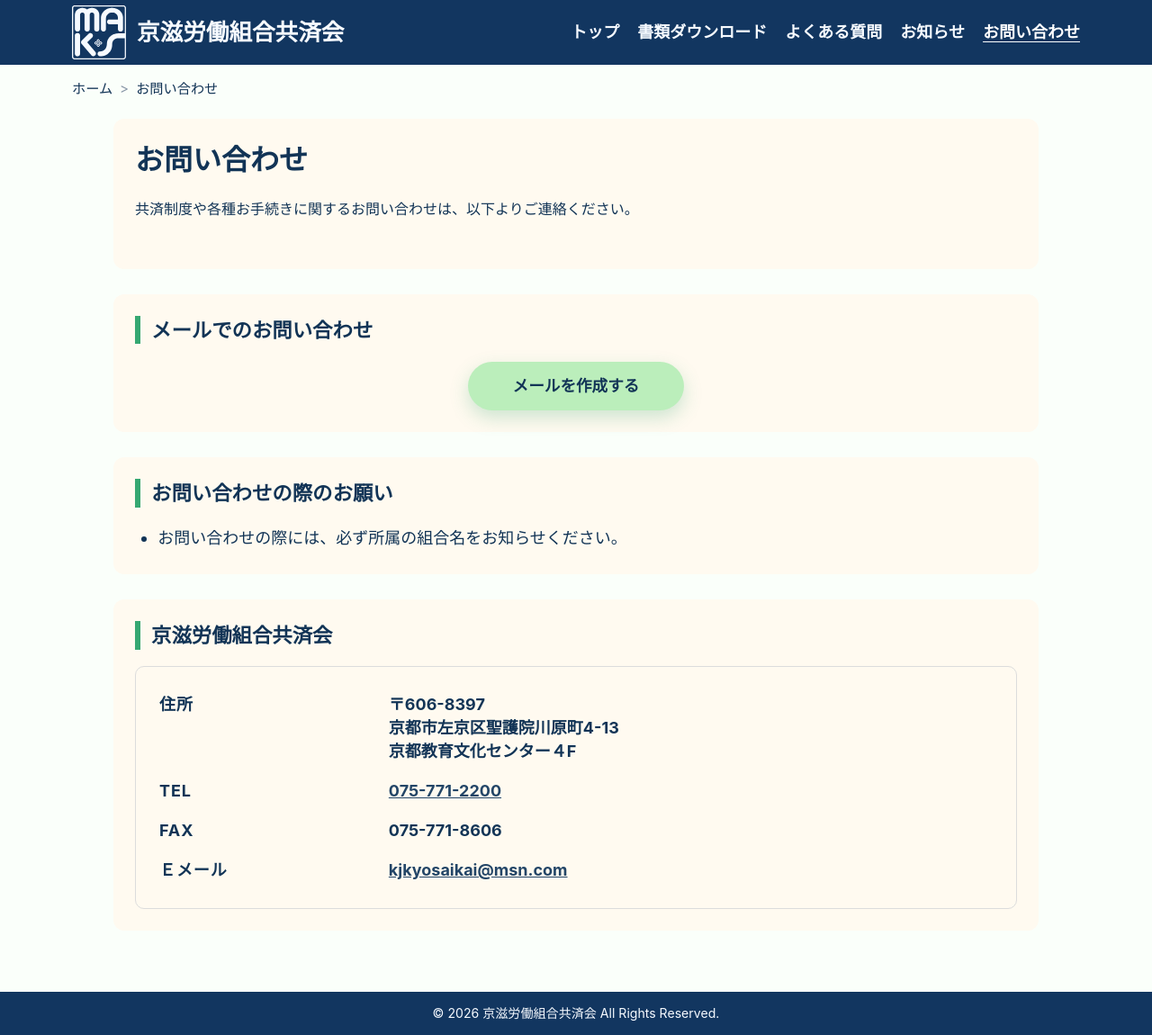
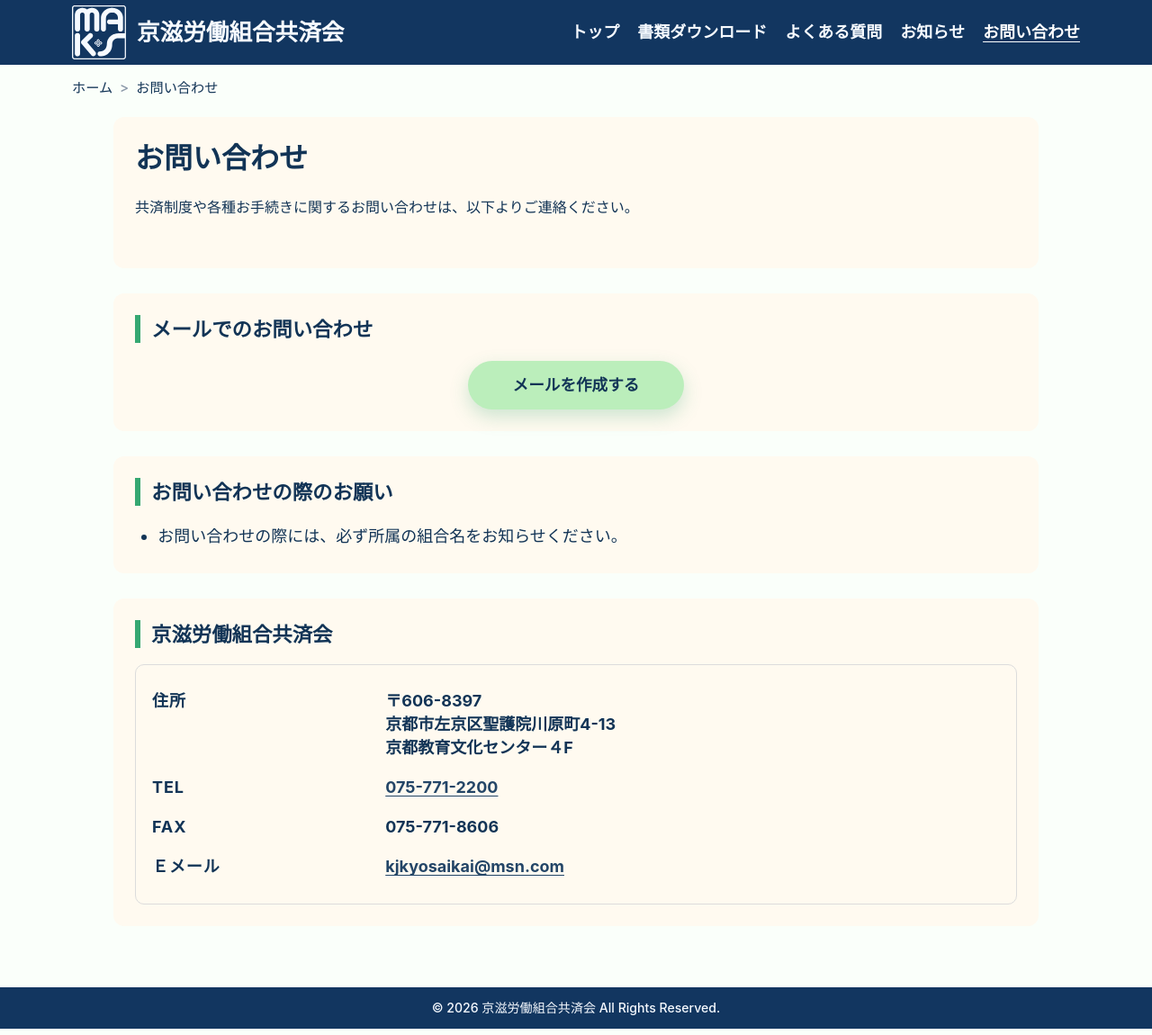
Before and after one commit to keijirodokyosai/keijirodokyosai.github.io, a Jekyll site: the page built from contact.html, in a window 1280 px wide and 1150 px high. Shown: the whole window at 90% size. Built offline with Jekyll 4.4.1, drawn with Linux system fonts in a browser that asks for light colours.

Commit message:
Update style.css

```diff
--- a/css/style.css
+++ b/css/style.css
@@ -10,7 +10,7 @@
 
 body {
   margin: 0;
-  font-family: -apple-system, BlinkMacSystemFont, "Hiragino Sans", "Yu Gothic", "Meiryo", sans-serif;
+  font-family: -apple-system, BlinkMacSystemFont, "Hiragino Sans", "Meiryo", sans-serif;
   font-size: 18px;
   line-height: 1.7;
   color: #123456;
@@ -543,6 +543,7 @@
 .text-link {
   color: #234567;
   text-decoration: underline;
+  text-underline-offset: 3px;
 }
 
 .text-link:hover,
@@ -553,7 +554,7 @@
 
 /* contact */
 .contact-card {
-  padding: 20px 26px;
+  padding: 18px 18px;
 }
 
 .contact-table {
@@ -785,6 +786,12 @@
 }
 
 @media (min-width: 769px) {
+  body {
+    font-size: 18px;
+    line-height: 1.6;
+    font-weight: 500;
+  }
+
   .global-nav {
     display: block !important;
     position: static;
```
